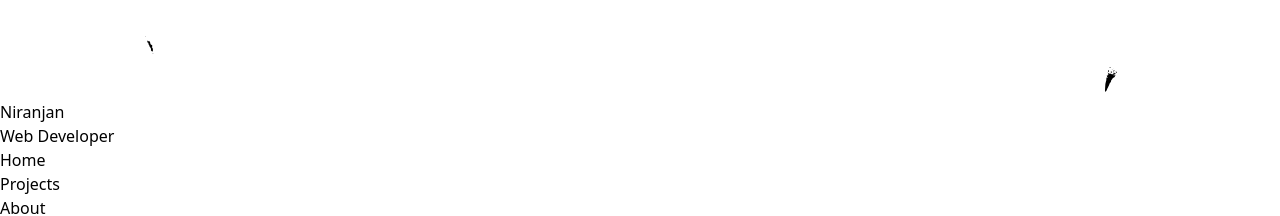
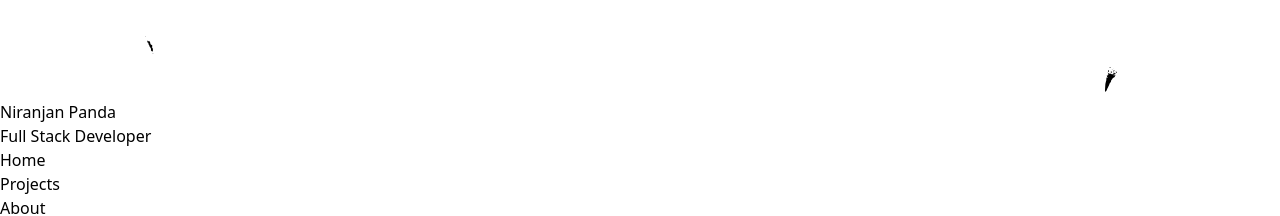
Before and after one commit to niranjanq/Portfolio, a React (Vite) app: page / in a window 1280 px wide. Shown: the part 1180-1396 px from the top of the page. Built offline with nearby package versions, Linux system fonts and the light colour scheme.

Commit message:
feat: adding data

```diff
--- a/index.html
+++ b/index.html
@@ -2,7 +2,7 @@
 <html lang="en">
   <head>
     <meta charset="UTF-8" />
-    <link rel="icon" type="image/svg+xml" href="/logo.png" />
+    <link rel="icon" type="image/svg+xml" href="/img.png" />
     <meta name="viewport" content="width=device-width, initial-scale=1.0" />
     <title>Portfoli</title>
   </head>
--- a/src/Components/Navbar.jsx
+++ b/src/Components/Navbar.jsx
@@ -35,8 +35,8 @@ function Navbar() {
           <div className="flex space-x-2">
             <img src={Logo} className="h-12 w-12 rounded-full " alt="" />
             <h1 className="font-semibold text-xl cursor-pointer">
-              Niranj<span className="text-purple-500 text-2xl">an</span>
-              <p>Web Developer</p>
+              Niranj<span className="text-red-600 text-2xl">an</span> Panda
+              <p>Full Stack Developer</p>
             </h1>
           </div>
           <div>
```
Also changed, not shown: public/img.png (added).
